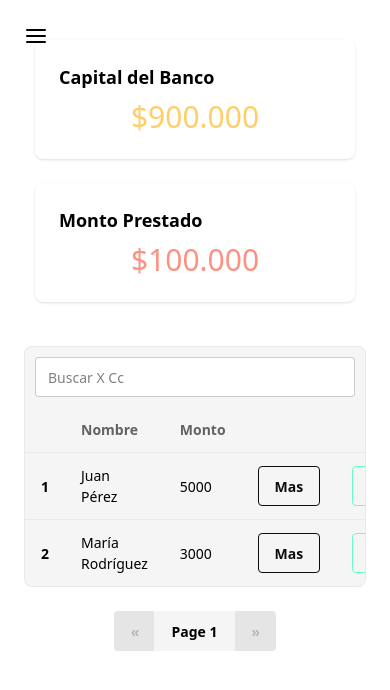
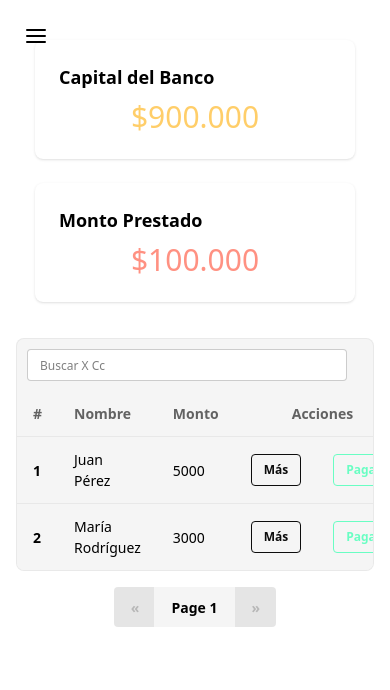
Before and after one commit to joseAL520/LoansApp, an Angular app: page / in a window 390 px wide. Shown: the top 690 px of the page. Built offline with nearby package versions, Linux system fonts and the light colour scheme; data requests are answered from the project's data file.

Commit message:
list-component

```diff
--- a/src/app/dashboard/components/dashboard-list/dashboard-list.component.html
+++ b/src/app/dashboard/components/dashboard-list/dashboard-list.component.html
@@ -1,48 +1,49 @@
-<div class="overflow-x-auto rounded-box border border-base-content/5 bg-base-200 m-6 flex flex-col ">
+<div class="overflow-x-auto rounded-box border border-base-content/5 bg-base-200 m-4 sm:m-6 flex flex-col">
 
-  <input type="number" placeholder="Buscar X Cc" class="input m-2.5"   (keyup)="onSearch($event)"/>
+  <input
+    type="number"
+    placeholder="Buscar X Cc"
+    class="input input-sm sm:input-md m-2.5 w-full max-w-xs"
+    (keyup)="onSearch($event)"
+  />
 
-  <table class="table">
+  <div class="w-full overflow-x-auto">
+    <table class="table table-zebra">
       <!-- head -->
       <thead>
         <tr>
-        <th></th>
+          <th>#</th>
           <th>Nombre</th>
           <th>Monto</th>
-        <th></th>
-        <th></th>
+          <th colspan="2" class="text-center">Acciones</th>
         </tr>
       </thead>
       <tbody>
-
-    @for (item of clients();  track item.id; let index = $index; ) {
+        @for (item of clients(); track item.id; let index = $index;) {
           <tr>
-        <th>{{index + 1}}</th>
-        <td>{{item.fullName}}</td>
-        <td>{{item.loans}}</td>
+            <th>{{ index + 1 }}</th>
+            <td>{{ item.fullName }}</td>
+            <td>{{ item.loans }}</td>
 
             @if (typeRoute() != 'loans') {
               <td>
-            <button class="btn btn-outline btn-primary">Mas</button>
+                <button class="btn btn-sm btn-outline btn-primary w-full sm:w-auto">Más</button>
               </td>
               <td>
-            <button class="btn btn-outline btn-success">Pagar</button>
+                <button class="btn btn-sm btn-outline btn-success w-full sm:w-auto">Pagar</button>
               </td>
-
-        }@else if (typeRoute() === 'loans') {
+            } @else if (typeRoute() === 'loans') {
               <td>
-            <button class="btn btn-outline btn-success" [routerLink]="['/lonsEdit',item.id]" >Editar</button>
+                <button class="btn btn-sm btn-outline btn-success w-full sm:w-auto" [routerLink]="['/lonsEdit', item.id]">Editar</button>
               </td>
               <td>
-            <button class="btn btn-outline btn-error" (click)="onDelete(item.id)">Eliminar</button>
+                <button class="btn btn-sm btn-outline btn-error w-full sm:w-auto" (click)="onDelete(item.id)">Eliminar</button>
               </td>
             }
 
           </tr>
-
         }
       </tbody>
     </table>
-
-
   </div>
+</div>
```
Lines whose indentation alone changed are shown as unchanged.
